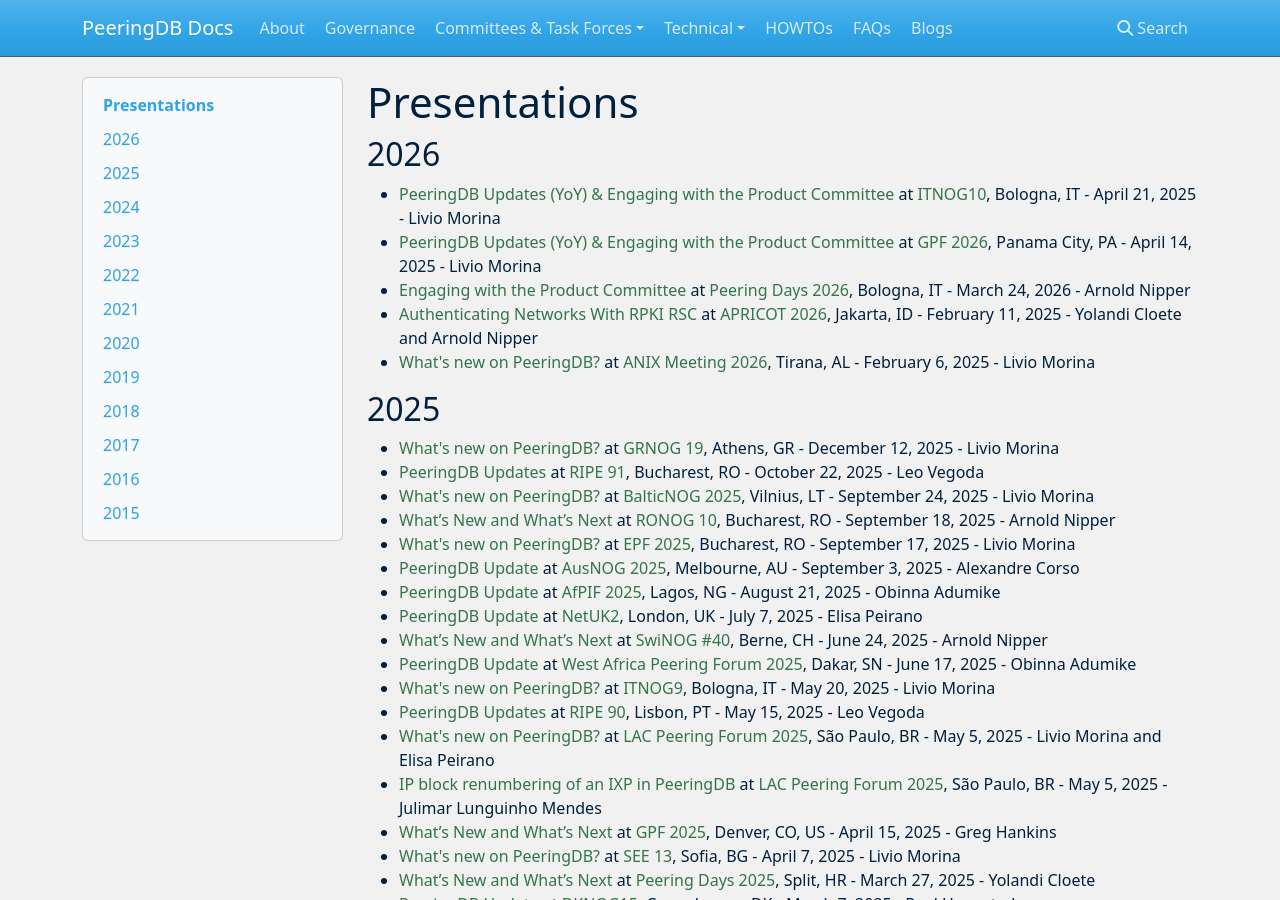
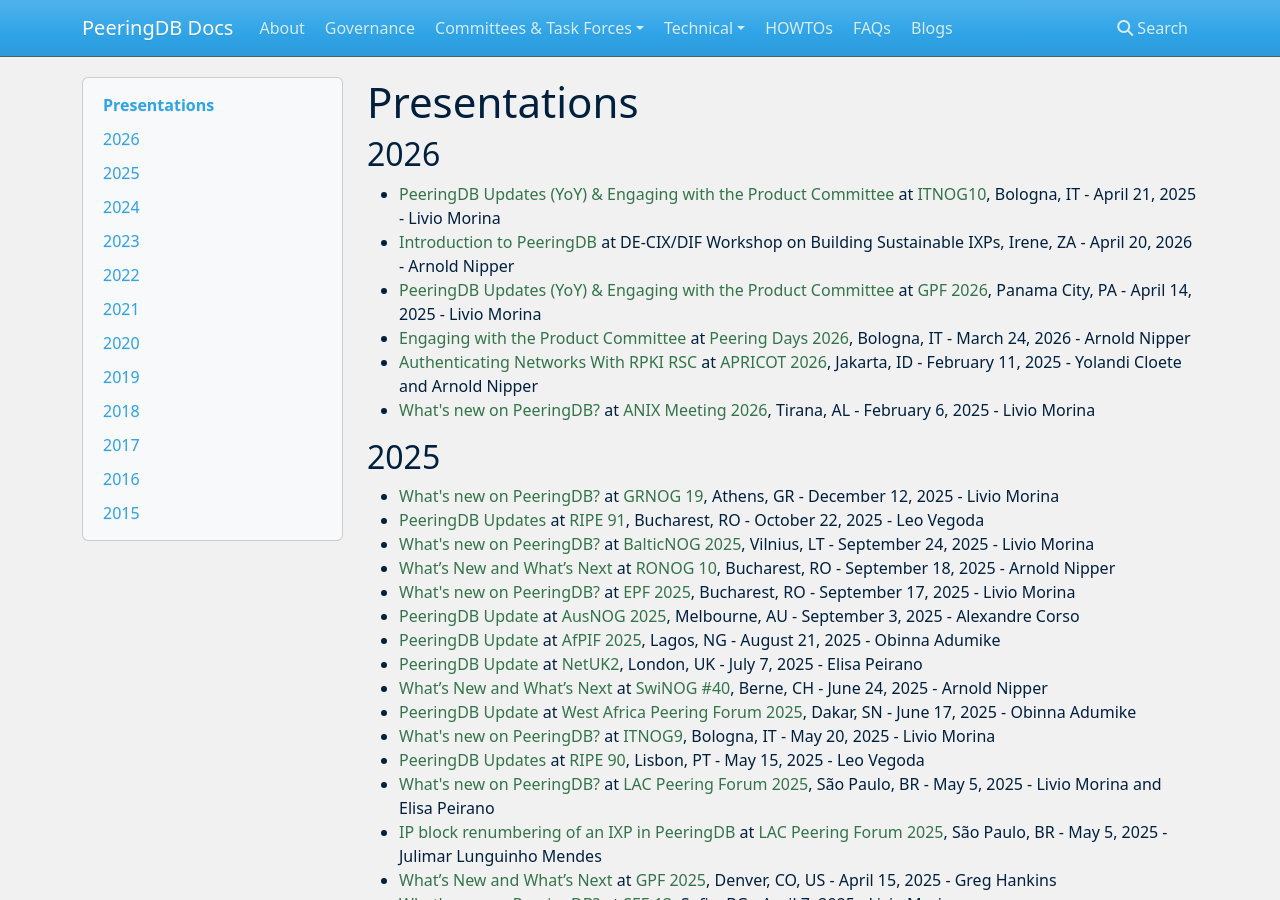
Before and after one commit to peeringdb/docs, an MkDocs documentation site: the page built from docs/presentations.md, in a window 1280 px wide and 900 px high. Built offline with MkDocs 1.6.1, drawn with Linux system fonts in a browser that asks for light colours; nearby versions of some CDN libraries.

Commit message:
Added Arnold's DE-CIX/DIF presentation.

```diff
--- a/docs/presentations.md
+++ b/docs/presentations.md
@@ -3,6 +3,7 @@
 ## 2026
 
 - [PeeringDB Updates (YoY) & Engaging with the Product Committee](presentation/20260421_ITNOG10_Morina_Livio.pdf) at [ITNOG10](https://www.itnog.it/itnog10/), Bologna, IT - April 21, 2025 - Livio Morina
+- [Introduction to PeeringDB](presentation/20260420_DX_DIF_WS_ZANOG_2026_PDB-Intro_Nipper_Arnold) at DE-CIX/DIF Workshop on Building Sustainable IXPs, Irene, ZA - April 20, 2026 - Arnold Nipper
 - [PeeringDB Updates (YoY) & Engaging with the Product Committee](presentation/20260414_GPF2026_Morina_Livio.pdf) at [GPF 2026](https://globalpeeringforum.org/gpf-2026-agenda/), Panama City, PA - April 14, 2025 - Livio Morina
 - [Engaging with the Product Committee](presentation/20260324_PeeringDays_Arnold_Nipper.pdf) at [Peering Days 2026](https://peeringdays.eu/programme/), Bologna, IT - March 24, 2026 - Arnold Nipper
 - [Authenticating Networks With RPKI RSC](presentation/20260211_APRICOT2026_Arnold_Nipper.pdf) at [APRICOT 2026](https://2026.apricot.net/programme/programme#/day/8/), Jakarta, ID - February 11, 2025 - Yolandi Cloete and Arnold Nipper
```
Also changed, not shown: 1 other file.
